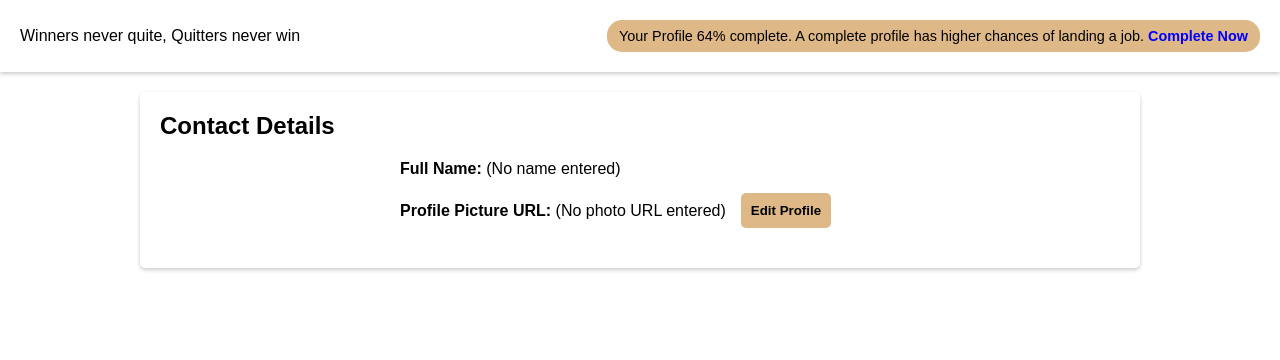
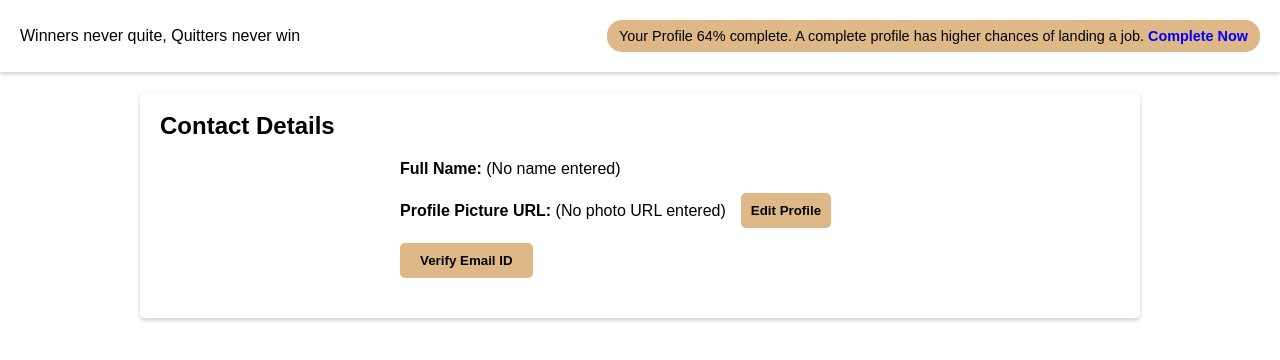
Before and after one commit to alfiya260198/expense_app, a React (Vite) app: page /complete-profile in a window 1280 px wide. Shown: the top 360 px of the page. Built offline with nearby package versions, Linux system fonts and the light colour scheme; no server answers; sample sign-in values are in the browser's storage.

Commit message:
Verify User Email

```diff
--- a/src/App.jsx
+++ b/src/App.jsx
@@ -1,5 +1,5 @@
 import React, { useState, useEffect } from 'react';
-import { BrowserRouter as Router, Routes, Route, Navigate, useLocation } from 'react-router-dom';
+import { BrowserRouter as Router, Routes, Route, Navigate } from 'react-router-dom';
 import { onAuthStateChanged } from 'firebase/auth';
 import { auth } from './firebase';
 
@@ -26,11 +26,17 @@ const App = () => {
   return (
     <Router>
       {!isLoggedIn && <AuthNavbar />}
+
       <Routes>
         <Route path="/" element={!isLoggedIn ? <Signup /> : <Navigate to="/dashboard" />} />
+
         <Route path="/login" element={!isLoggedIn ? <Login setIsLoggedIn={setIsLoggedIn} /> : <Navigate to="/dashboard" />} />
+        <Route
+  path="/dashboard"
+  element={isLoggedIn ? <Dashboard setIsLoggedIn={setIsLoggedIn} /> : <Navigate to="/login" />}
+/>
 
-        <Route path="/dashboard" element={isLoggedIn ? <Dashboard /> : <Navigate to="/login" />} />
+
         <Route path="/complete-profile" element={isLoggedIn ? <CompleteProfile /> : <Navigate to="/login" />} />
 
         <Route path="*" element={<Navigate to={isLoggedIn ? "/dashboard" : "/"} />} />
--- a/src/components/CompleteProfile/CompleteProfile.jsx
+++ b/src/components/CompleteProfile/CompleteProfile.jsx
@@ -4,6 +4,7 @@ import CompleteProfileNav from './CompleteProfileNav';
 import { FaGithub } from 'react-icons/fa';
 import { TbWorld } from 'react-icons/tb';
 import './Complete.css';
+import VerifyEmailButton from './VerifyEmailButton';
 
 const CompleteProfile = () => {
   const [fullName, setFullName] = useState('');
@@ -11,7 +12,6 @@ const CompleteProfile = () => {
   const [loading, setLoading] = useState(true);
   const [isEditing, setIsEditing] = useState(false);
 
-  // Fetch profile info on mount
   useEffect(() => {
     const fetchProfile = async () => {
       if (!auth.currentUser) {
@@ -46,7 +46,6 @@ const CompleteProfile = () => {
     fetchProfile();
   }, []);
 
-  // Handle form submit: update profile data
   const handleSubmit = async (e) => {
     e.preventDefault();
 
@@ -142,6 +141,7 @@ const CompleteProfile = () => {
             >
               Edit Profile
             </button>
+            <VerifyEmailButton />
           </div>
         )}
       </div>
--- /dev/null
+++ b/src/components/CompleteProfile/VerifyEmailButton.jsx
@@ -0,0 +1,69 @@
+import React, { useState } from "react";
+import { auth } from "../../firebase";
+
+const VerifyEmailButton = () => {
+  const [message, setMessage] = useState("");
+  const [loading, setLoading] = useState(false);
+  const [error, setError] = useState("");
+
+  const handleSendVerification = async () => {
+    setMessage("");
+    setError("");
+    setLoading(true);
+
+    if (!auth.currentUser) {
+      setError("No user logged in.");
+      setLoading(false);
+      return;
+    }
+
+    try {
+      const idToken = await auth.currentUser.getIdToken(true);
+      const API_KEY = "AIzaSyCv9Gc31utguOMateSGyfk5ac6mpuJYM7E";
+
+      const response = await fetch(
+        `https://identitytoolkit.googleapis.com/v1/accounts:sendOobCode?key=${API_KEY}`,
+        {
+          method: "POST",
+          headers: { "Content-Type": "application/json" },
+          body: JSON.stringify({
+            requestType: "VERIFY_EMAIL",
+            idToken,
+          }),
+        }
+      );
+
+      const data = await response.json();
+
+      if (!response.ok) {
+        if (data.error && data.error.message) {
+          setError(data.error.message);
+        } else {
+          setError("Something went wrong.");
+        }
+        setLoading(false);
+        return;
+      }
+
+      setMessage("Verification email sent! ✅ Please check your inbox.");
+    } catch (err) {
+      console.error("Error sending verification:", err);
+      setError("Failed to send verification email.");
+    }
+
+    setLoading(false);
+  };
+
+  return (
+    <div>
+      <button onClick={handleSendVerification} disabled={loading} style={{ backgroundColor: "burlywood", color: "blavk", fontWeight: "bold", border: "none", padding: "10px 20px", borderRadius: "5px", cursor: "pointer" }}>
+        {loading ? "Sending..." : "Verify Email ID"}
+      </button>
+
+      {message && <p style={{ color: "green" }}>{message}</p>}
+      {error && <p style={{ color: "red" }}>{error}</p>}
+    </div>
+  );
+};
+
+export default VerifyEmailButton;
--- a/src/components/Dashboard/Dashboard.css
+++ b/src/components/Dashboard/Dashboard.css
@@ -2,6 +2,22 @@
   margin: 0;
   padding: 0;
   box-sizing: border-box;
+}
+
+.dashboard {
+  background-color: rgb(241, 241, 241);
+  display: flex;
+  flex-direction: row;
+  justify-content: space-between;
+}
+
+.logout{
+  border: none;
+  background-color: rgb(179, 11, 11);
+  color: white;
+  padding: 10px 20px;
+  border-radius: 20px;
+  cursor: pointer;
 }
 
 .dashboard-navbar {
--- a/src/components/Dashboard/Dashboard.jsx
+++ b/src/components/Dashboard/Dashboard.jsx
@@ -1,13 +1,31 @@
-import React from 'react'
-import DashboardNavbar from './DashboardNavbar'
+import React from "react";
+import { signOut } from "firebase/auth";
+import { auth } from "../../firebase";
+import { useNavigate } from "react-router-dom";
+import DashboardNavbar from "./DashboardNavbar"
 
-const Dashboard = () => {
+const Dashboard = ({ setIsLoggedIn }) => {
+  const navigate = useNavigate();
+
+  const handleLogout = async () => {
+    try {
+      await signOut(auth);
+      setIsLoggedIn(false);
+      navigate("/login");
+    } catch (error) {
+      console.error("Error logging out:", error);
+    }
+  };
+
   return (
-    <div>
+    <>
     <DashboardNavbar />
-      Welcome to Expense Tracker 🎉
+      <div className="dashboard">
+      <h1>Welcome to Dashboard 🎉</h1>
+      <button onClick={handleLogout} className="logout">Logout</button>
     </div>
-  )
-}
+    </>
+  );
+};
 
-export default Dashboard
+export default Dashboard;
```
